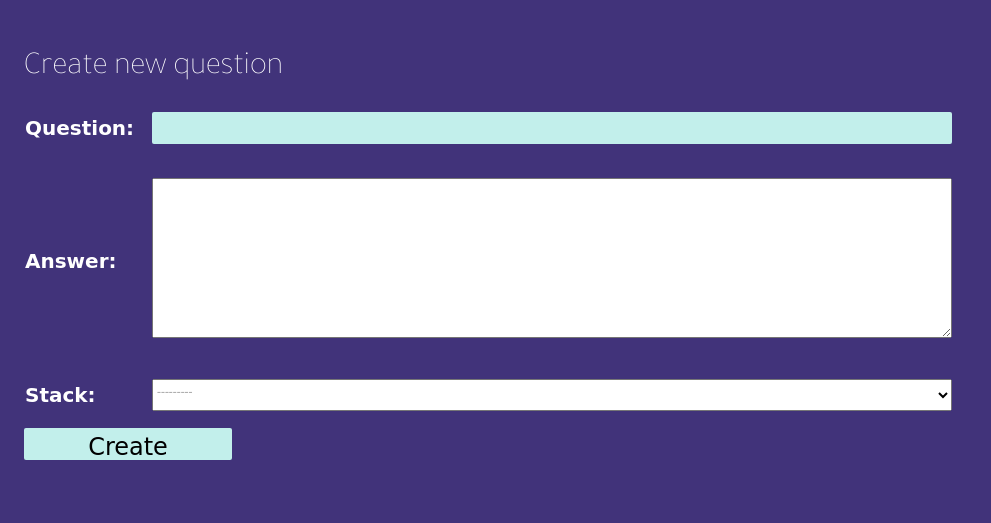
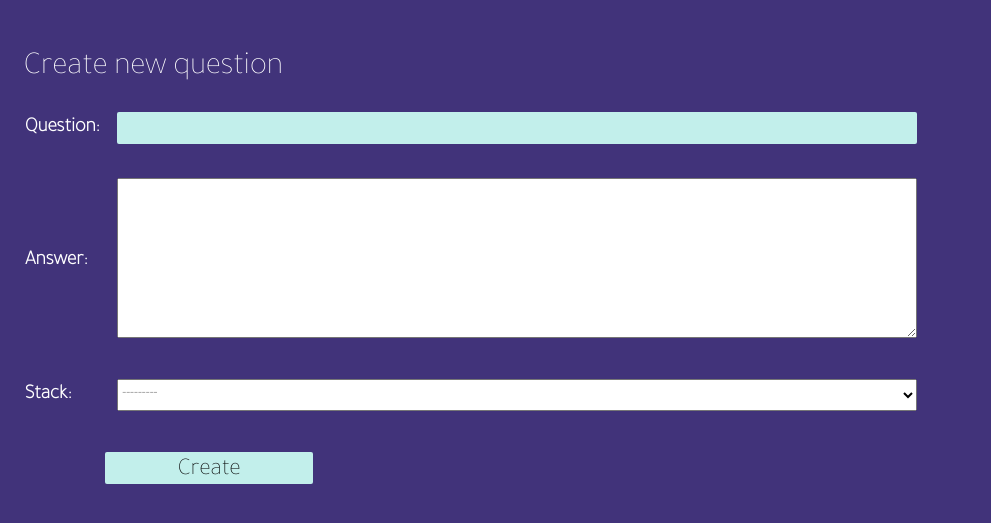
Before and after one commit to sabinaTT/talk-the-walk, a Django app: page /questions/create/ in a window 1280 px wide. Shown: the part 57-580 px from the top of the page, without its empty margins (0-991 px from the left). Run offline with Django 4.2, Linux system fonts and the light colour scheme; the visitor is signed in with stand-in values (Sample User, id 1); data that the repository does not hold is empty; some web fonts are replaced.

Commit message:
style create question page

```diff
--- a/main_app/static/styles/styles.css
+++ b/main_app/static/styles/styles.css
@@ -138,6 +138,7 @@ input:hover {
 }
 label {
     font-size: 1.25rem;
+    font-family: 'Tajawal', sans-serif;
 }
 #save-stack:hover {
     font-weight: bold;
@@ -187,7 +188,10 @@ label {
 #h2-create-question {
     font-family: 'Tajawal', sans-serif;
 }
-
+#create-q-btn {
+    font-family: 'Tajawal', sans-serif;
+    margin-left: 10%;
+}
 /*
 a:link, a:visited, a:hover, a:active {
     color: white;
--- a/main_app/templates/question_form.html
+++ b/main_app/templates/question_form.html
@@ -24,7 +24,8 @@
         </table>
         <div class="row">
             <div class="col-sm-12 ">
-        <input type="submit" value="Create" style='font-size: 1.5rem;'>
+                <br />
+        <input type="submit" value="Create" style='font-size: 1.5rem' id='create-q-btn'>
     </div>
     </div>
     </form>
```
